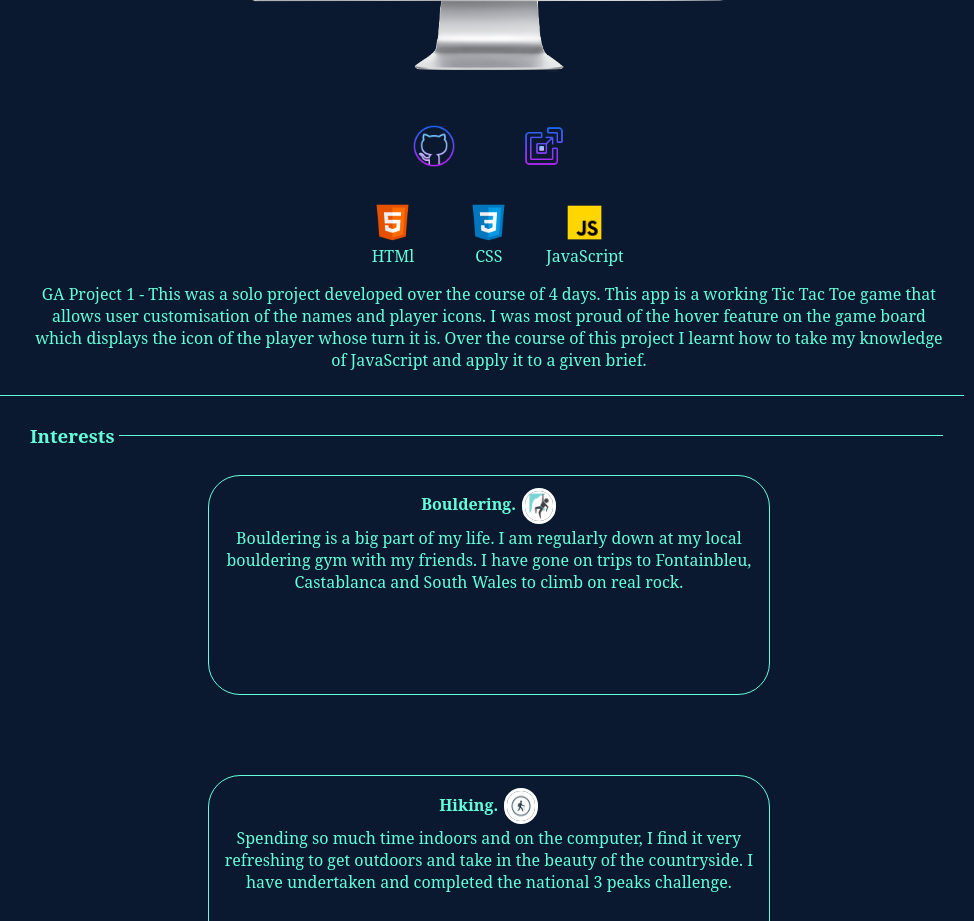
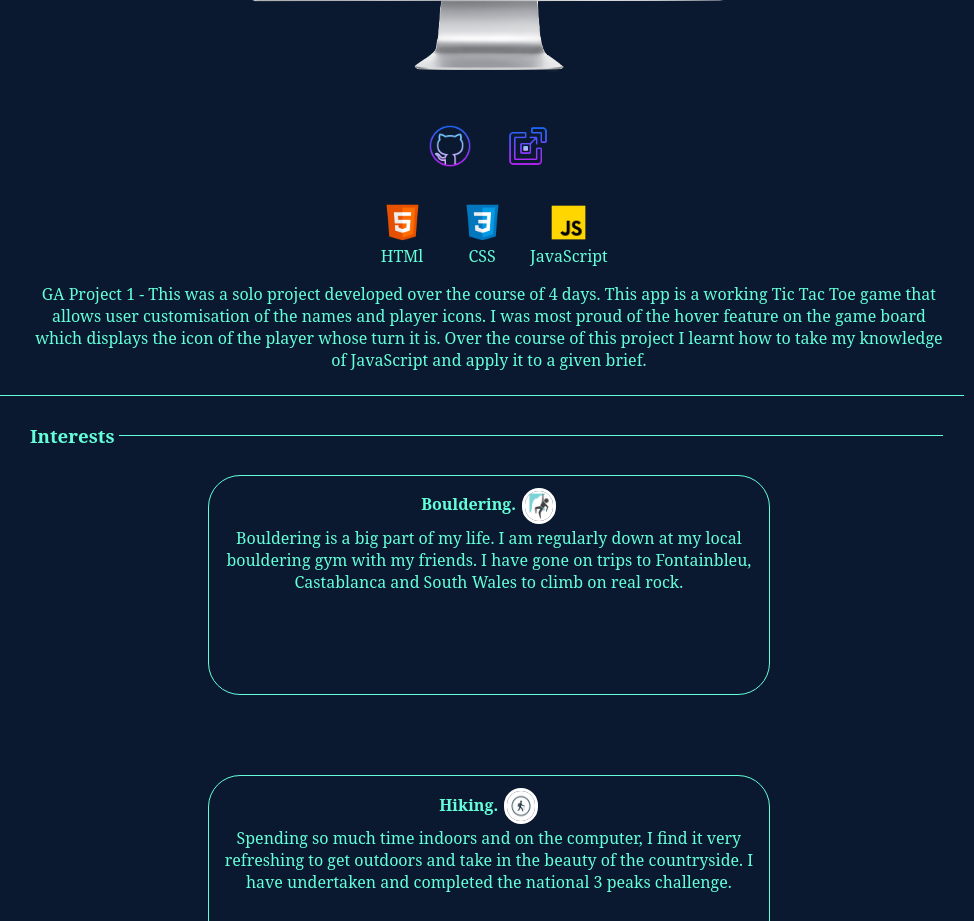
Before and after one commit to K-B13/Portfolio, a React (Create React App) app: page / in a window 1280 px wide. Shown: the part 2840-3761 px from the top of the page, without its empty margins (170-1144 px from the left). Built offline with nearby package versions, Linux system fonts and the light colour scheme; a web font is replaced by a local one.

Commit message:
small chagnes

```diff
--- a/src/App.css
+++ b/src/App.css
@@ -381,12 +381,11 @@ h1 {
 
 .project-container {
   display: flex;
-  min-width: 30rem;
   justify-content: center;
 }
 
 .ext-links {
-  min-width: 10rem;
+  min-width: 8rem;
   display: flex;
   justify-content: space-between;
   margin: 0 0 1.5rem 0;
@@ -402,7 +401,7 @@ h1 {
   margin: 0 0.5rem;
   align-items: center;
   text-align: center;
-  min-width: 5rem;
+  min-width: 4rem;
 }
 
 .indiv-skill:hover {
@@ -566,8 +565,9 @@ h1 {
 }
 
 @media screen and (max-width: 650px) {
+
   body {
-    width: 500px;
+    width: 100vw;
   }
 
   .brand-statement-container {
```
